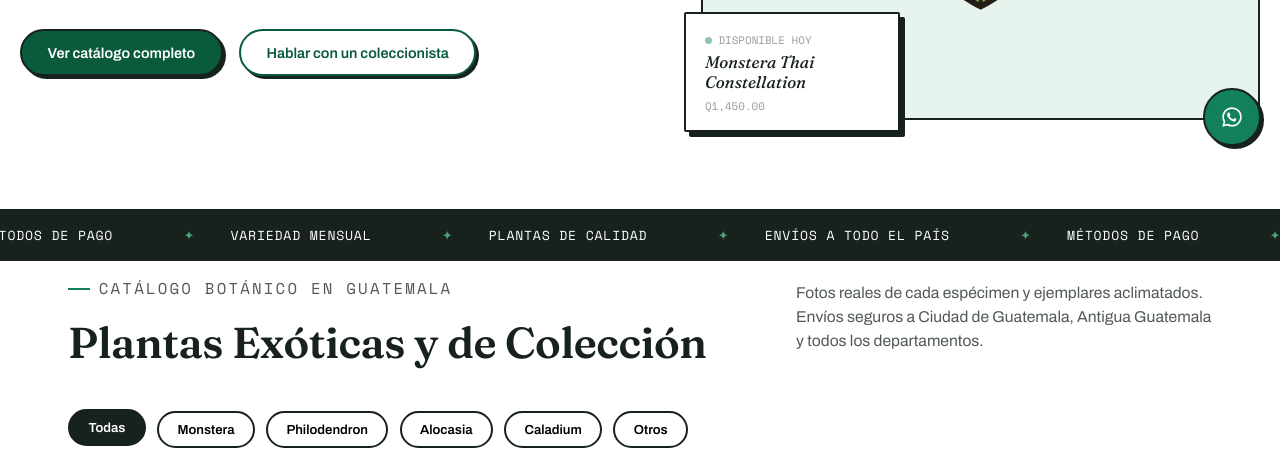
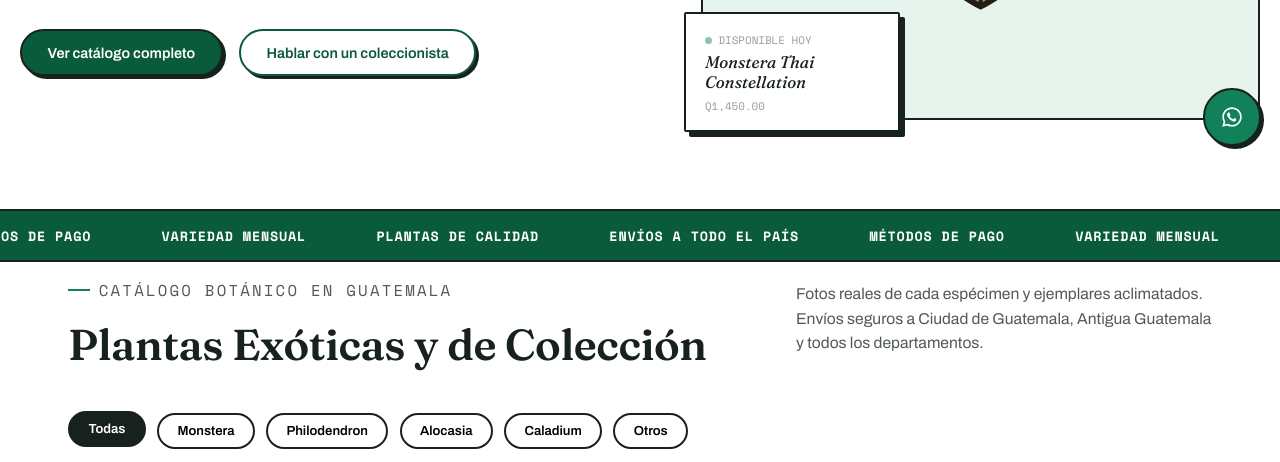
Before and after one commit to Brajan777/guategreen-sitioweb, a plain HTML site: page index.html in a window 1280 px wide. Shown: the part 635-1097 px from the top of the page. Drawn offline with nearby package versions, Linux system fonts and the light colour scheme; no server answers.

Commit message:
Add files via upload

```diff
--- a/index.html
+++ b/index.html
@@ -37,7 +37,7 @@
 <link rel="preconnect" href="https://fonts.googleapis.com">
 <link rel="preconnect" href="https://fonts.gstatic.com" crossorigin>
 <link href="https://fonts.googleapis.com/css2?family=Fraunces:ital,opsz,wght@0,9..144,300;0,9..144,450;0,9..144,600;0,9..144,700;0,9..144,900;1,9..144,450;1,9..144,600&family=Archivo:wght@400;500;600;700&family=Space+Mono:wght@400;700&display=swap" rel="stylesheet">
-<link rel="stylesheet" href="styles.css?v=39.0">
+<link rel="stylesheet" href="styles.css?v=40.0">
 <script src="https://cdn.jsdelivr.net/npm/@supabase/supabase-js@2"></script>
 
 <!-- Datos Estructurados Google Schema.org (SEO Local, E-commerce & FAQ Rich Snippets) -->
@@ -776,6 +776,6 @@ grant all on table public.gg_hero to anon, authenticated, service_role;</pre>
   </svg>
 </a>
 
-<script src="app.js?v=39.0"></script>
+<script src="app.js?v=40.0"></script>
 </body>
 </html>
--- a/styles.css
+++ b/styles.css
@@ -806,10 +806,10 @@ header.shrink .brand-icon{
 .marquee-strip{
   border-top:var(--line);
   border-bottom:var(--line);
-  background:var(--ink);
-  color:var(--cream);
+  background:var(--brand-green);
+  color:#FFFFFF;
   overflow:hidden;
-  padding:.85rem 0;
+  padding:.9rem 0;
 }
 
 .marquee-track{
@@ -820,17 +820,17 @@ header.shrink .brand-icon{
 
 .marquee-track span{
   font-family:'Space Mono',monospace;
-  font-size:.82rem;
+  font-size:.84rem;
+  font-weight:700;
   letter-spacing:.06em;
   padding:0 2.2rem;
   white-space:nowrap;
   text-transform:uppercase;
+  color:#FFFFFF;
 }
 
 .marquee-track span::before{
-  content:'✦';
-  margin-right:2.2rem;
-  color:var(--sage-300);
+  display:none;
 }
 
 @keyframes scroll{
```
